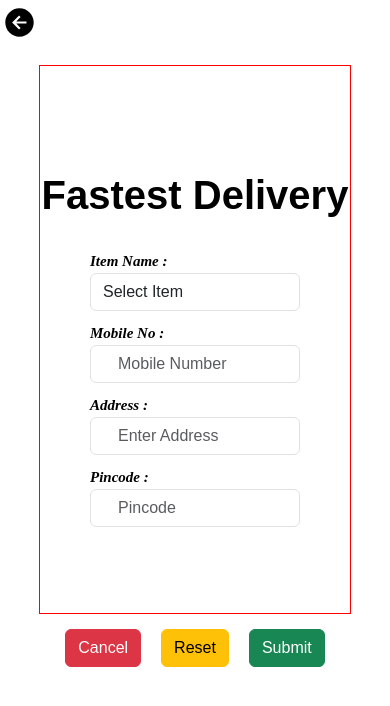
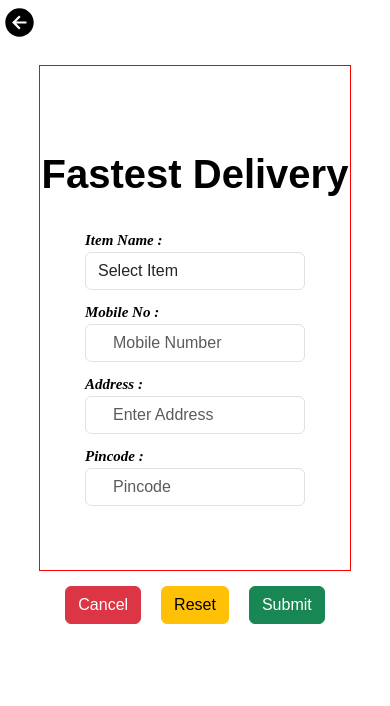
Before and after one commit to manikumar324/Project_Frontend, a React (Create React App) app: page /item-order-form in a window 390 px wide. Shown: the top 706 px of the page. Built offline with nearby package versions, Linux system fonts and the light colour scheme.

Commit message:
code-updated

```diff
--- a/src/Components/OrderForm/OrderForm.css
+++ b/src/Components/OrderForm/OrderForm.css
@@ -64,7 +64,7 @@
  }
 @media (max-width:767px){
     .order-form-container{
-        height: 65vh;
+        height: 60vh;
         width: 80%;
         display: flex;
         flex-direction: column;
@@ -82,7 +82,7 @@
 
     }
     .form-control{
-        width: 210px;
+        width: 220px;
     }
     .order-form-buttons{
         display: flex;
--- a/src/Components/RecipeItem/RecipeItem.css
+++ b/src/Components/RecipeItem/RecipeItem.css
@@ -90,7 +90,7 @@
         align-items: center;
         justify-content: center;
         background-color: white;
-        width:200px;
+        width:180px;
         margin-top:30px;
         margin-bottom: 15px;
         border-radius: 25px;
@@ -98,21 +98,21 @@
     }
     .set-recipe-item{
         padding: 10px;
-        height:150px;
-        width: 200px;
+        height:130px;
+        width: 170px;
         border-radius: 25px;
     }
     .recipe-heart-like{
         color:white;
         font-size: 25px;
-        margin-left: 160px;
+        margin-left: 140px;
         margin-top: 5px;
         color:rgb(255, 0, 81);
     }
     .recipe-heart-dislike{
         color:white;
         font-size: 25px;
-        margin-left: 160px;
+        margin-left: 140px;
         margin-top: 5px;
         color:rgb(207, 201, 201);
     }
--- a/src/Components/Recipes/Recipes.css
+++ b/src/Components/Recipes/Recipes.css
@@ -35,7 +35,7 @@
 
 .set-menu-items{
     display: flex;
-    justify-content: space-evenly;
+    justify-content: space-between;
     flex-wrap: wrap;
     background-image: linear-gradient(#fae38c,#fff8db);
 }
```
